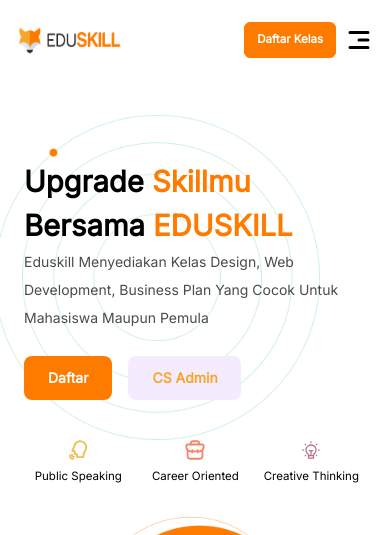
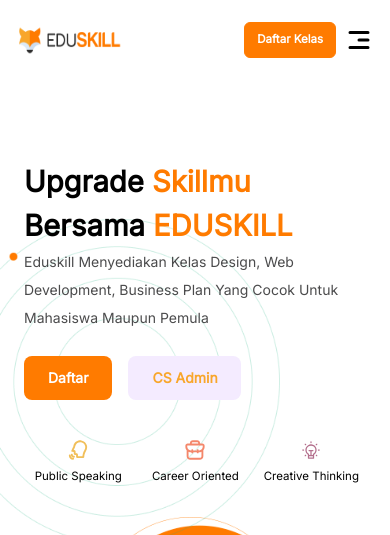
Before and after one commit to Halimp07/Eduskill, a React (Vite) app: page / in a window 390 px wide. Shown: the top 535 px of the page. Built offline with nearby package versions, Linux system fonts and the light colour scheme.

Commit message:
minor refactor responsive bg

```diff
--- a/src/pages/home/Home.jsx
+++ b/src/pages/home/Home.jsx
@@ -44,15 +44,15 @@
 
   return (
     <div className="md:section container mx-auto pt-12 pb-24 px-6" id="home">
-      <img
+      <div className="md:flex items-center justify-center relative">
+        {/* First Column */}
+        <div className="md:w-1/2 mt-28 md:mb-32 relative z-10">
+        <img
         data-aos="zoom-in"
         src={bg_eduskill_1}
         alt=""
-        className="absolute bg-no-repeat z-0 bottom-0 w-[20rem] top-14 left-0 right-0 lg:w-[25rem] lg:top-20 lg:left-24 lg:right-0 md:w-[25rem] md:top-20 md:left-24 md:right-0"
+        className="absolute bg-no-repeat z-0 bottom-0 w-[20rem] top-0 -left-16 -top-28 lg:w-[25rem] lg:top-0 lg:-left-28 md:w-[25rem] md:top-0 md:-top-32 md:-left-24"
       />
-      <div className="md:flex items-center justify-center relative">
-        {/* First Column */}
-        <div className="md:w-1/2 mt-28 md:mb-32 relative z-10">
           <div
             data-aos="fade-right"
             data-aos-delay="300"
```
